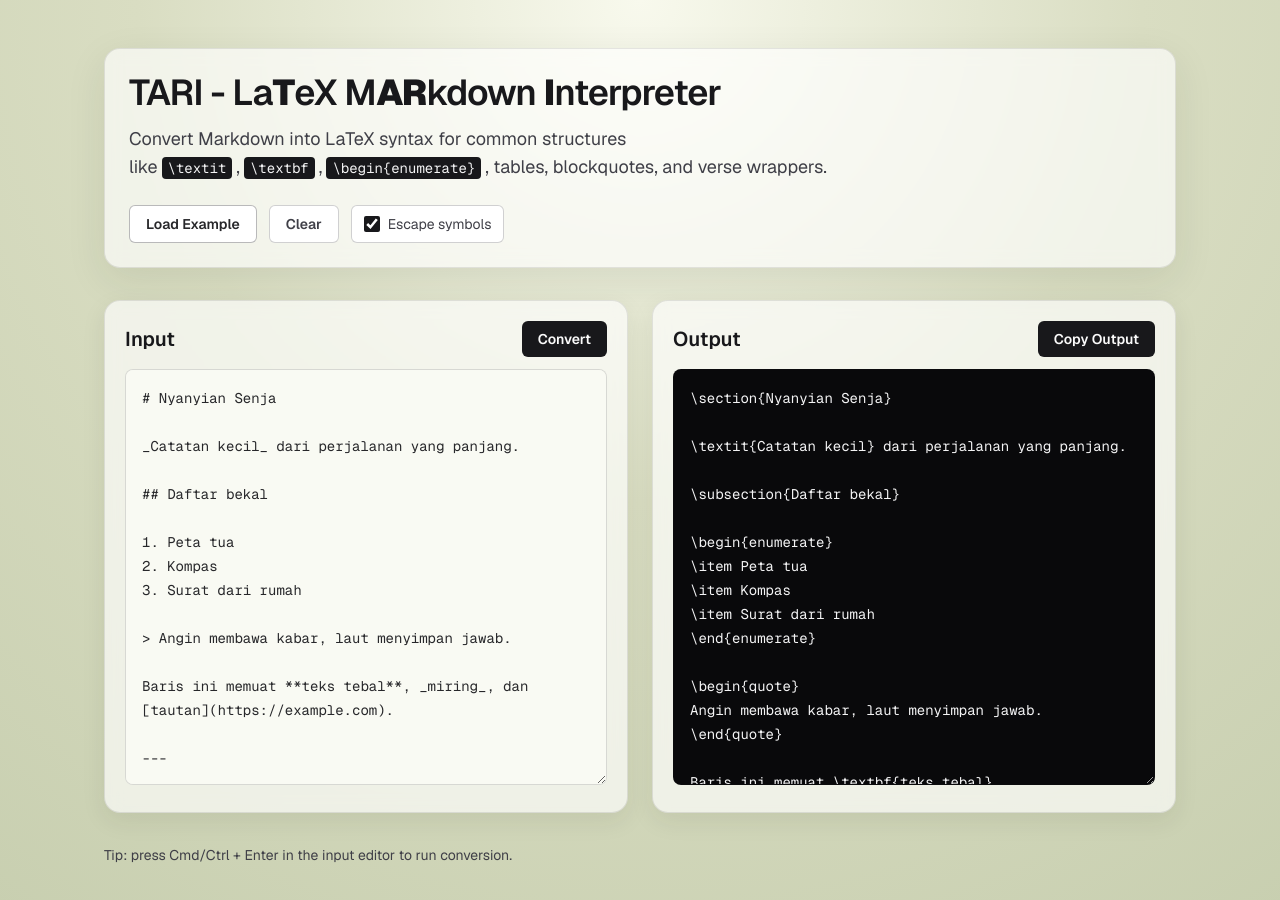
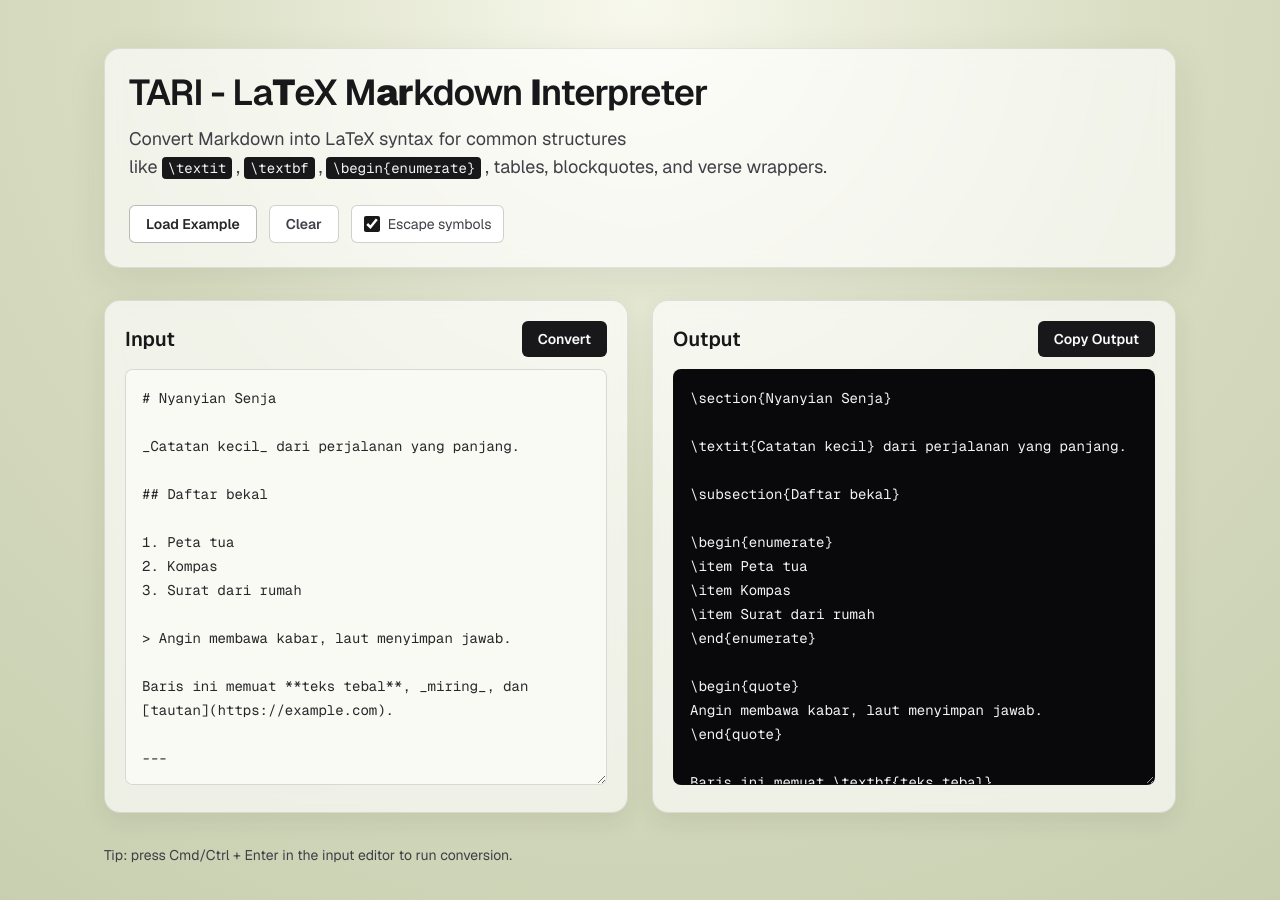
Before and after one commit to drepram/tari, a Next.js app: page / in a window 1280 px wide. Shown: the top 900 px of the page. Built offline with nearby package versions, Linux system fonts and the light colour scheme.

Commit message:
adjust typography in header

```diff
--- a/src/app/page.tsx
+++ b/src/app/page.tsx
@@ -113,7 +113,7 @@ export default function Home() {
               rel="noreferrer"
               className="transition hover:text-zinc-900"
             >TARI</a> - La<span className="font-black">T</span>eX{" "}
-            M<span className="font-black">AR</span>kdown{" "}
+            M<span className="font-black">ar</span>kdown{" "}
             <span className="font-black">I</span>nterpreter
           </h1>
           <p className="mt-3 max-w-3xl text-base leading-7 text-zinc-700 md:text-lg">
```
